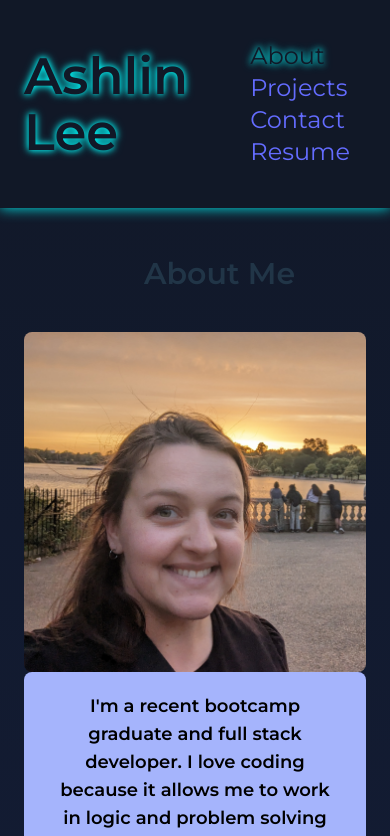
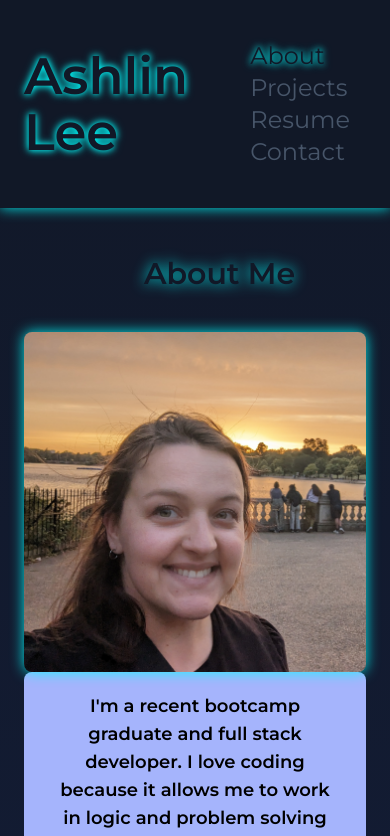
Before and after one commit to ashlinlee98/Portfolio, a React (Vite) app: page / in a window 390 px wide. Shown: the top 836 px of the page. Built offline with nearby package versions, Linux system fonts and the light colour scheme.

Commit message:
Fixed nav styling

```diff
--- a/src/App.tsx
+++ b/src/App.tsx
@@ -14,7 +14,7 @@ const App = () => {
     <div>
       <Router>
         <Header />
-        <main className="bg-gradient-to-b from-gray-900 to-blue-950 bg-gray-900 drop-shadow-cyanGlow p-6 font-sans font-bold font-weight-600">
+        <main className="bg-gradient-to-b from-gray-900 to-blue-950 p-6 font-sans font-bold font-weight-600">
             <About />
             <Portfolio />
             <Resume />
--- a/src/components/AboutMe/AboutMe.tsx
+++ b/src/components/AboutMe/AboutMe.tsx
@@ -1,11 +1,11 @@
 const About = () => {
     return (
         <section id="about">
-            <h2 className="lg:mt-24 mt-48 ml-20 lg:text-5xl text-3xl px-10 md:px-16 py-10">About Me</h2>
+            <h2 className="lg:mt-36 mt-48 ml-20 lg:text-5xl text-3xl px-10 md:px-16 py-10 text-gray-900 drop-shadow-cyanGlow">About Me</h2>
 
             <div className="lg:flex justify-between items-center lg:px-12 lg:pb-10">
 
-                <img src="./../../../images/hydePark.jpg" alt="sunset photo in Hyde Park, London" className="w-96 rounded-lg lg:border-solid lg:border-8 lg:border-yellow-500 lg:ml-4" />
+                <img src="./../../../images/hydePark.jpg" alt="sunset photo in Hyde Park, London" className="w-96 rounded-lg drop-shadow-cyanGlow lg:ml-4" />
 
                 <div className="bg-indigo-300 text-center text-black text-lg lg:text-2xl px-9 py-5 lg:border-solid lg:border-8 lg:border-yellow-500 rounded-lg lg:ml-20 lg:mr-10 lg:mb-20">
                     <p>
--- a/src/components/Contact/Contact.tsx
+++ b/src/components/Contact/Contact.tsx
@@ -44,7 +44,8 @@ const MyForm = () => {
     };
 
     return (
-        <div id="contact">
+        <section id="contact">
+            <div>
             <h2 className="mb-16 ml-20 text-slate-700 lg:text-5xl text-3xl font-bold px-7 md:px-16 py-10">Contact Me</h2>
             <div className='flex justify-center'>
                 <form className="space-y-4 w-3/4 mb-6" data-netlify="true" name="contact" method="POST" onSubmit={handleSubmit}>
@@ -109,6 +110,7 @@ const MyForm = () => {
             </div>
             {submittedMessage && <p className="text-black text-center text-xl font-bold p-4">{submittedMessage}</p>}
         </div>
+        </section>
     );
 }
 
--- a/src/components/Header/Navigation/Navigation.tsx
+++ b/src/components/Header/Navigation/Navigation.tsx
@@ -1,20 +1,56 @@
+import { useState, useEffect } from 'react';
+
 const Navigation = () => {
+    const [currentSection, setCurrentSection] = useState<string>('about');
+
+    useEffect(() => {
+        const handleScroll = () => {
+            const sections = document.querySelectorAll('section');
+            let newSection = 'about'; // Default section
+
+            sections.forEach((section) => {
+                const sectionTop = section.offsetTop;
+                const sectionHeight = section.clientHeight;
+
+                if (window.scrollY >= sectionTop - sectionHeight / 3) {
+                    newSection = section.getAttribute("id") || 'about';
+                }
+            });
+
+            setCurrentSection(newSection); // Update state once, after looping
+        };
+
+        window.addEventListener('scroll', handleScroll);
+        return () => window.removeEventListener('scroll', handleScroll);
+    }, []);
+
+
     return (
         <nav>
             <ul className="flex flex-col sm:flex-row justify-start md:space-x-9 p-4 lg:text-4xl text-2xl">
                 <li>
-                    <a href="#about" className=" text-gray-900
-                        isActive ? 'text-gray-900 text-shadow-cyanGlow hover:text-cyan-500' : 'text-slate-600 hover:text-cyan-500'}">
-                            About</a>
+                    <a href="#about"
+                        className={`nav-link hover:text-cyan-500 ${currentSection === 'about' ? 'text-gray-900 text-shadow-cyanGlow' : 'text-slate-600'}`}
+                    >About
+                    </a>
                 </li>
                 <li>
-                    <a href="#portfolio" >Projects</a>
+                    <a href="#portfolio"
+                        className={`nav-link hover:text-cyan-500 ${currentSection === 'portfolio' ? 'text-gray-900 text-shadow-cyanGlow' : 'text-slate-600'}`}
+                    >Projects
+                    </a>
                 </li>
                 <li>
-                    <a href="#contact" >Contact</a>
+                    <a href="#resume"
+                        className={`nav-link hover:text-cyan-500 ${currentSection === 'resume' ? 'text-gray-900 text-shadow-cyanGlow' : 'text-slate-600'}`}
+                    >Resume
+                    </a>
                 </li>
                 <li>
-                    <a href="#resume" >Resume</a>
+                    <a href="#contact"
+                        className={`nav-link hover:text-cyan-500 ${currentSection === 'contact' ? 'text-gray-900 text-shadow-cyanGlow' : 'text-slate-600'}`}
+                    >Contact
+                    </a>
                 </li>
             </ul>
         </nav>
--- a/src/components/Resume/Resume.tsx
+++ b/src/components/Resume/Resume.tsx
@@ -1,6 +1,7 @@
 const Resume = () => {
     return (
-        <div id="resume">
+        <section id="resume">
+            <div>
         <h2 className="ml-16 text-slate-700 md:text-5xl text-3xl font-bold md:px-16 py-10">Resume and Skills</h2>
         <a href="/Documents/ashlin_lee_resume.docx.pdf" download className="text-blue-500 md:text-2xl text-lg underline ml-20">
             Download my resume
@@ -25,6 +26,7 @@ const Resume = () => {
             <li>Authentication</li>
         </ul>
     </div>
+        </section>
     );
 }
 
```
